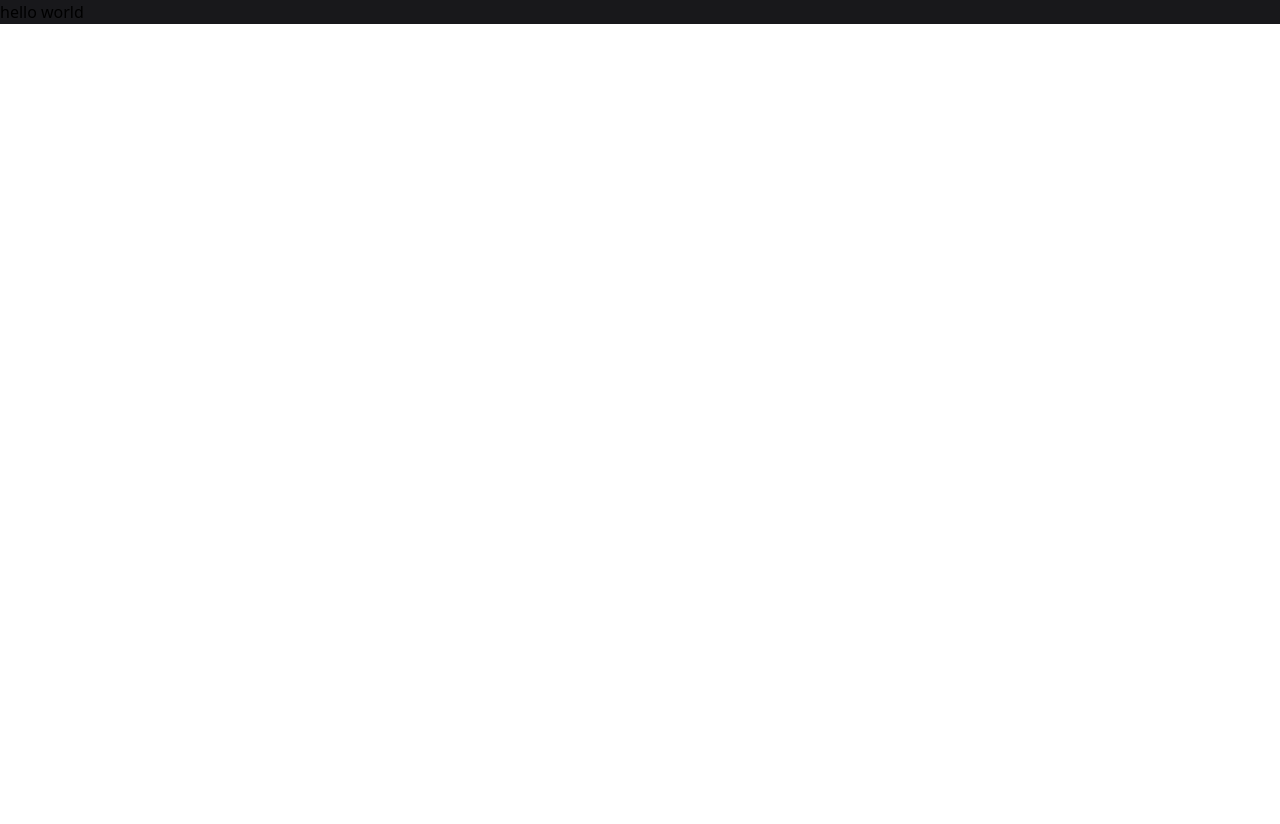
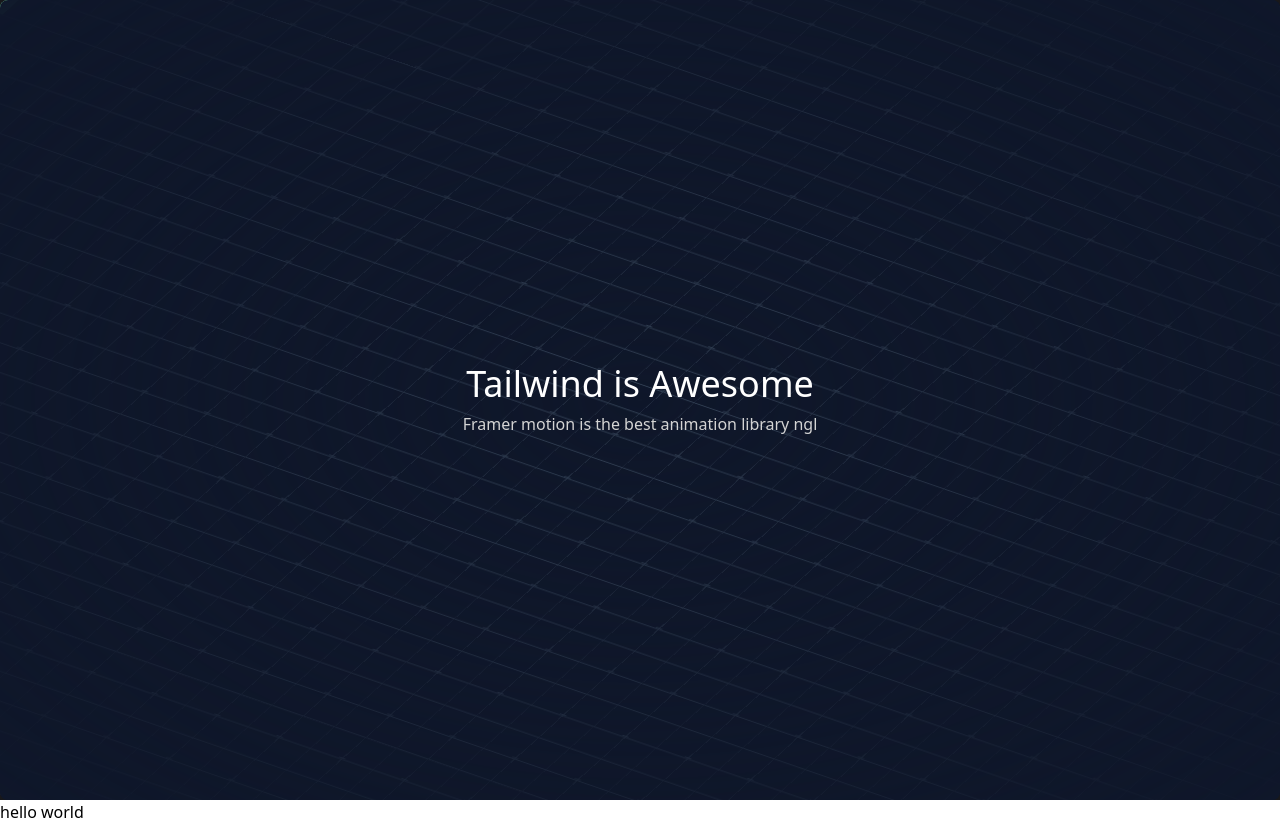
Before and after one commit to vishalbarai007/DIE-ATE-Planner, a React (Vite) app in the folder FrontEnd/: page / in a window 1280 px wide. Before the commit the page ends 800 px from the top, so only its background shows below. Built offline with nearby package versions, Linux system fonts and the light colour scheme.

Commit message:
Added BackGround for Carousel.

```diff
--- /dev/null
+++ b/FrontEnd/src/components/AceternityComponents/main/BackGroundBoxesDemo.tsx
@@ -0,0 +1,19 @@
+"use client";
+import { Boxes } from "../../AceternityComponents/support/background-boxes";
+import { cn } from "../../../lib/utils";
+
+export function BackgroundBoxesDemo() {
+  return (
+    <div className="h-screen relative w-full overflow-hidden bg-slate-900 flex flex-col items-center justify-center rounded-lg">
+      <div className="absolute inset-0 w-full h-full bg-slate-900 z-20 [mask-image:radial-gradient(transparent,white)] pointer-events-none" />
+
+      <Boxes />
+      <h1 className={cn("md:text-4xl text-xl text-white relative z-20")}>
+        Tailwind is Awesome
+      </h1>
+      <p className="text-center mt-2 text-neutral-300 relative z-20">
+        Framer motion is the best animation library ngl
+      </p>
+    </div>
+  );
+}
--- /dev/null
+++ b/FrontEnd/src/components/AceternityComponents/support/background-boxes.tsx
@@ -0,0 +1,76 @@
+"use client";
+import React from "react";
+import { motion } from "framer-motion";
+import { cn } from "../../../lib/utils";
+
+export const BoxesCore = ({ className, ...rest }: { className?: string }) => {
+  const rows = new Array(150).fill(1);
+  const cols = new Array(100).fill(1);
+  let colors = [
+    "--sky-300",
+    "--pink-300",
+    "--green-300",
+    "--yellow-300",
+    "--red-300",
+    "--purple-300",
+    "--blue-300",
+    "--indigo-300",
+    "--violet-300",
+  ];
+  const getRandomColor = () => {
+    return colors[Math.floor(Math.random() * colors.length)];
+  };
+
+  return (
+    <div
+      style={{
+        transform: `translate(-40%,-60%) skewX(-48deg) skewY(14deg) scale(0.675) rotate(0deg) translateZ(0)`,
+      }}
+      className={cn(
+        "absolute left-1/4 p-4 -top-1/4 flex  -translate-x-1/2 -translate-y-1/2 w-full h-full z-0 ",
+        className
+      )}
+      {...rest}
+    >
+      {rows.map((_, i) => (
+        <motion.div
+          key={`row` + i}
+          className="w-16 h-8  border-l  border-slate-700 relative"
+        >
+          {cols.map((_, j) => (
+            <motion.div
+              whileHover={{
+                backgroundColor: `var(${getRandomColor()})`,
+                transition: { duration: 0 },
+              }}
+              animate={{
+                transition: { duration: 2 },
+              }}
+              key={`col` + j}
+              className="w-16 h-8  border-r border-t border-slate-700 relative"
+            >
+              {j % 2 === 0 && i % 2 === 0 ? (
+                <svg
+                  xmlns="http://www.w3.org/2000/svg"
+                  fill="none"
+                  viewBox="0 0 24 24"
+                  strokeWidth="1.5"
+                  stroke="currentColor"
+                  className="absolute h-6 w-10 -top-[14px] -left-[22px] text-slate-700 stroke-[1px] pointer-events-none"
+                >
+                  <path
+                    strokeLinecap="round"
+                    strokeLinejoin="round"
+                    d="M12 6v12m6-6H6"
+                  />
+                </svg>
+              ) : null}
+            </motion.div>
+          ))}
+        </motion.div>
+      ))}
+    </div>
+  );
+};
+
+export const Boxes = React.memo(BoxesCore);
--- a/FrontEnd/src/pages/Intro.tsx
+++ b/FrontEnd/src/pages/Intro.tsx
@@ -1,7 +1,9 @@
+import { BackgroundBoxesDemo } from "../components/AceternityComponents/main/BackGroundBoxesDemo"
 
 const Intro = () => {
   return (
-    <div className="bg-zinc-900 h-full w-full">
+    <div className="bg-zinc-900 h-screen w-full">
+      <BackgroundBoxesDemo/>
       <h1>hello world</h1>
     </div>
   )
```
